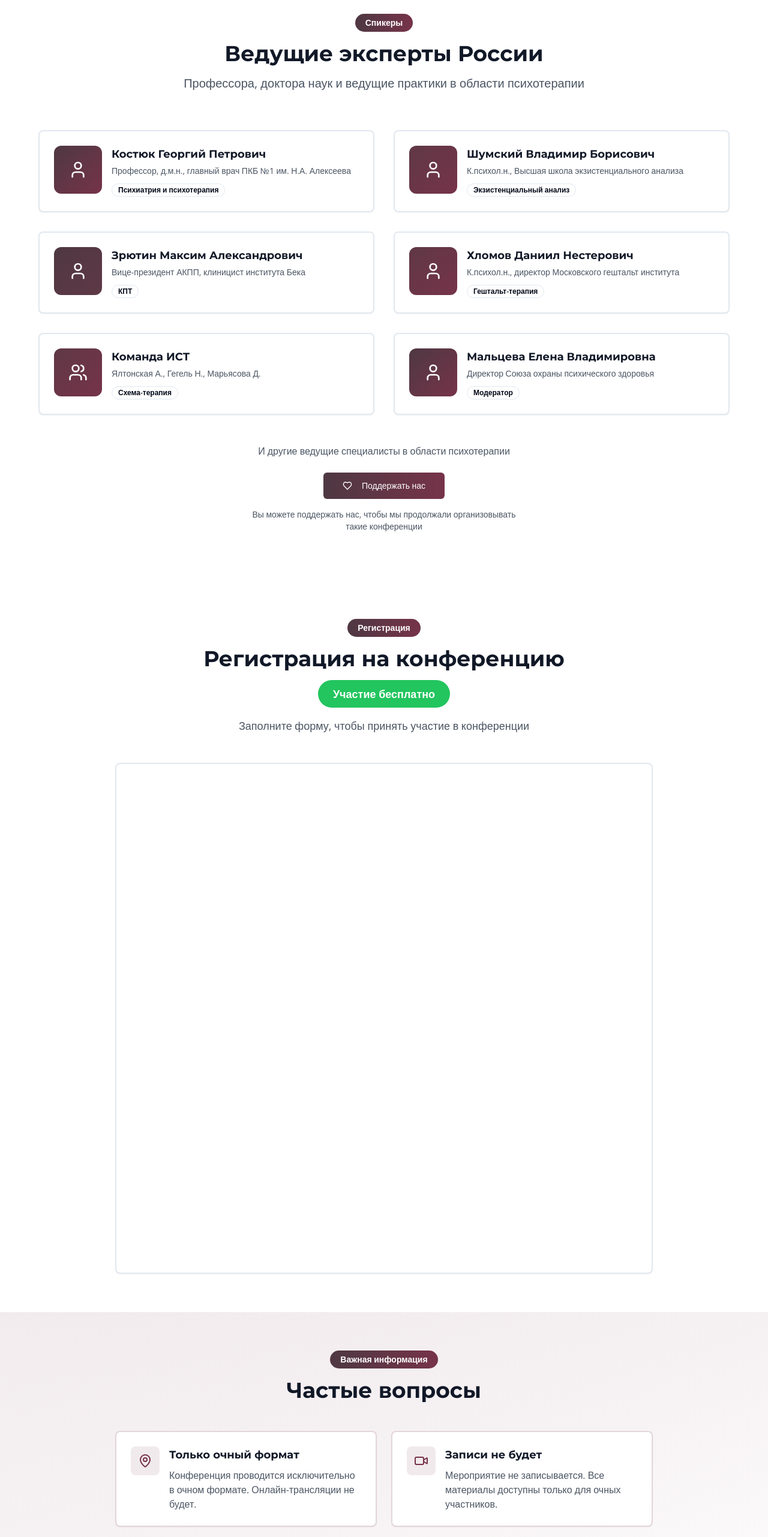
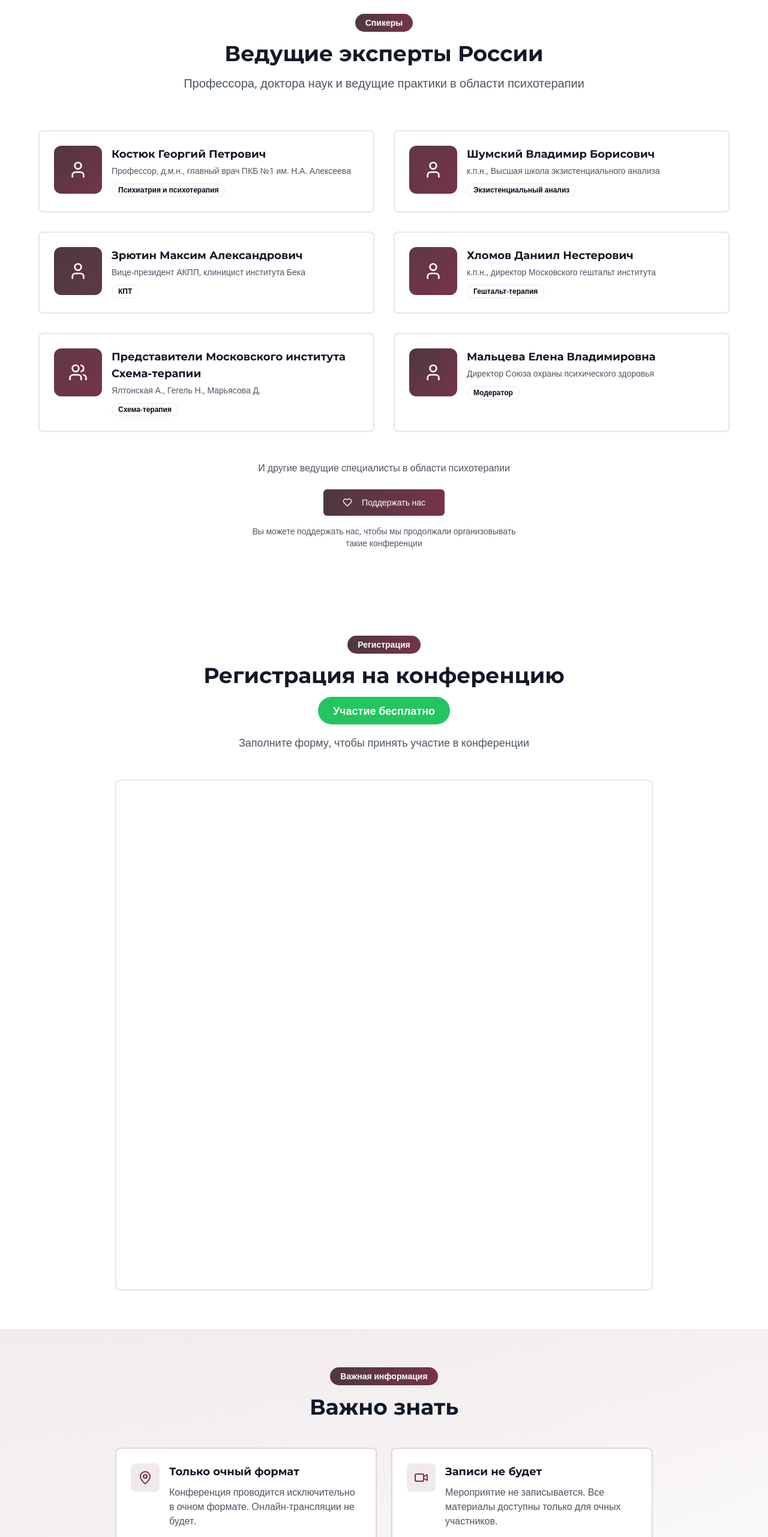
Before and after one commit to pr-poehali-dev/website-structure-optimization, a React (Vite) app: page / in a window 1280 px wide. Shown: the part 5179-7742 px from the top of the page at 60% size. Built offline with nearby package versions, Linux system fonts and the light colour scheme.

Commit message:
Обновление сведений об авторах

```diff
--- a/src/pages/Index.tsx
+++ b/src/pages/Index.tsx
@@ -539,7 +539,7 @@ const Index = () => {
                     <div className="flex-1">
                       <h3 className="text-lg font-bold text-gray-900 mb-1">Шумский Владимир Борисович</h3>
                       <p className="text-sm text-gray-600 mb-2">
-                        К.психол.н., Высшая школа экзистенциального анализа
+                        к.п.н., Высшая школа экзистенциального анализа
                       </p>
                       <Badge variant="outline" className="text-xs">Экзистенциальный анализ</Badge>
                     </div>
@@ -573,7 +573,7 @@ const Index = () => {
                     <div className="flex-1">
                       <h3 className="text-lg font-bold text-gray-900 mb-1">Хломов Даниил Нестерович</h3>
                       <p className="text-sm text-gray-600 mb-2">
-                        К.психол.н., директор Московского гештальт института
+                        к.п.н., директор Московского гештальт института
                       </p>
                       <Badge variant="outline" className="text-xs">Гештальт-терапия</Badge>
                     </div>
@@ -588,7 +588,7 @@ const Index = () => {
                       <Icon name="Users" className="text-white" size={32} />
                     </div>
                     <div className="flex-1">
-                      <h3 className="text-lg font-bold text-gray-900 mb-1">Команда ИСТ</h3>
+                      <h3 className="text-lg font-bold text-gray-900 mb-1">Представители Московского института Схема-терапии</h3>
                       <p className="text-sm text-gray-600 mb-2">
                         Ялтонская А., Гегель Н., Марьясова Д.
                       </p>
@@ -678,7 +678,7 @@ const Index = () => {
                 Важная информация
               </Badge>
               <h2 className="text-4xl font-bold mb-4 text-gray-900">
-                Частые вопросы
+                Важно знать
               </h2>
             </div>
 
```
